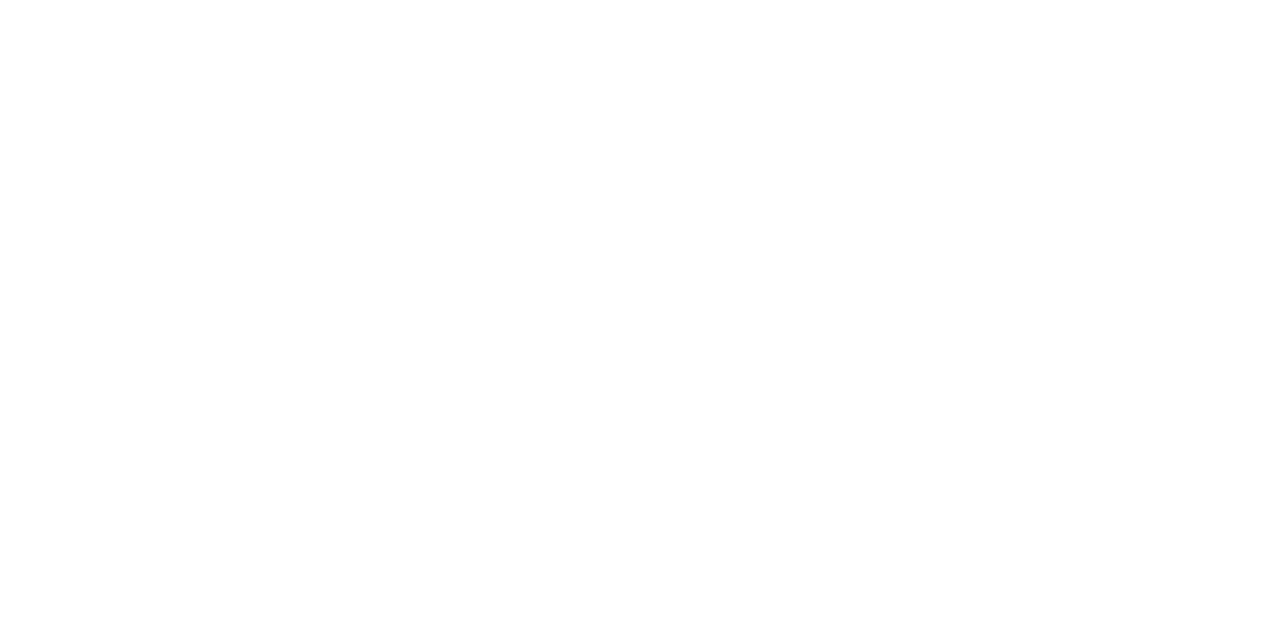
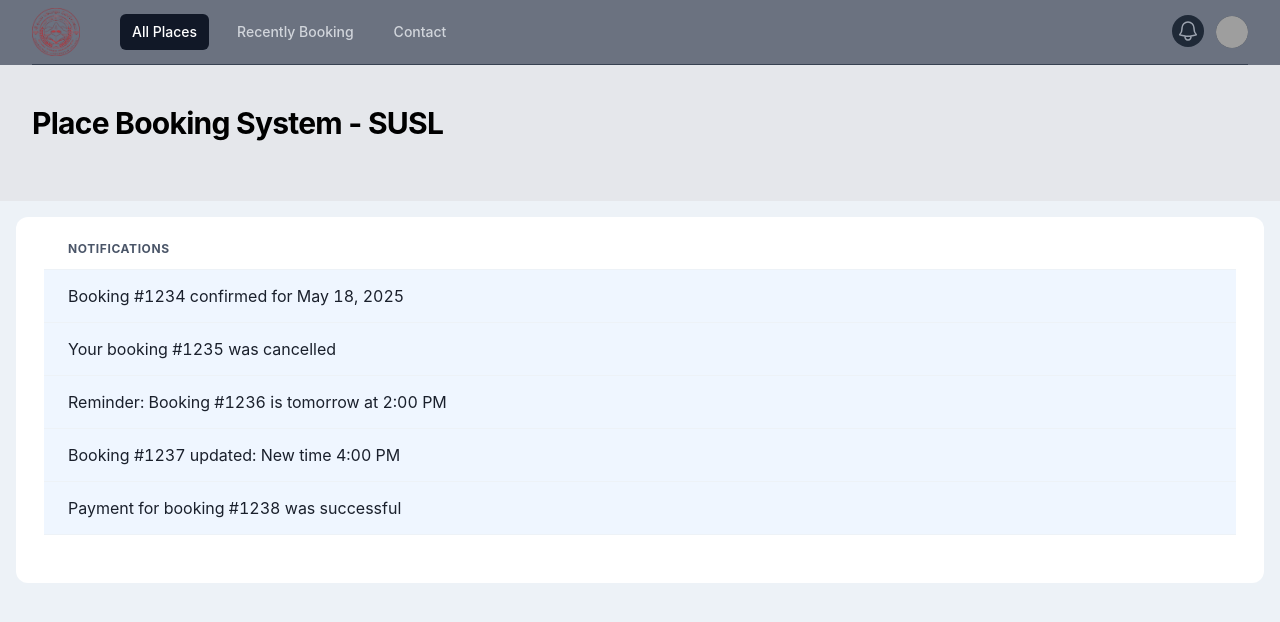
Before and after one commit to Chathurangi67herath/Place_Booking_System, a React (Create React App) app: page /notification in a window 1280 px wide. Before the commit this address had no page. Shown: the top 622 px of the page. Built offline with nearby package versions, Linux system fonts and the light colour scheme; grey boxes are pictures that could not be loaded.

Commit message:
CREATED => Notification Feature

```diff
--- a/package.json
+++ b/package.json
@@ -10,6 +10,7 @@
     "@emotion/styled": "^11.9.3",
     "@headlessui/react": "^2.2.0",
     "@heroicons/react": "^2.2.0",
+    "@material-tailwind/react": "^2.1.10",
     "@mobiscroll/react-lite": "^4.10.9",
     "@testing-library/jest-dom": "^5.16.4",
     "@testing-library/react": "^13.3.0",
--- a/src/App.js
+++ b/src/App.js
@@ -12,6 +12,7 @@
 import Login from "./Components/Login";
 import Register from "./Components/SignUp";
 import BookingCalendar from "./Components/BookingCalender";
+import NotificationList from "./Components/Notification";
 
 
 
@@ -29,6 +30,7 @@
           <Route exact path="/bookingCalender" element={<BookingCalendar />} />
           <Route exact path="/login" element={<Login />} />
           <Route exact path="/register" element={<Register />} />
+           <Route exact path="/notification" element={<NotificationList />} />
         </Routes>
       </Router>
     </ChakraProvider>
--- /dev/null
+++ b/src/Components/Notification.jsx
@@ -0,0 +1,148 @@
+// // NotificationList.jsx
+// import React from "react";
+// import { Card, List, ListItem, Badge, Button } from "@material-tailwind/react";
+// import NavBar from "../pages/NavBar";
+
+// // Example notification data
+// const notifications = [
+//   { id: 1, type: "success", message: "Booking #1234 confirmed for May 18, 2025" },
+//   { id: 2, type: "error", message: "Your booking #1235 was cancelled" },
+//   { id: 3, type: "warning", message: "Reminder: Booking #1236 is tomorrow at 2:00 PM" },
+//   { id: 4, type: "info", message: "Booking #1237 updated: New time 4:00 PM" },
+//   { id: 5, type: "success", message: "Payment for booking #1238 was successful" },
+// ];
+
+// // Optional: color mapping for notification types
+// const typeColors = {
+//   success: "bg-green-100 text-green-800",
+//   error: "bg-red-100 text-red-800",
+//   warning: "bg-yellow-100 text-yellow-800",
+//   info: "bg-blue-100 text-blue-800",
+// };
+
+// export default function NotificationList() {
+//   return (
+//     <>
+//       <NavBar></NavBar>
+//     <Card className="w-full max-w-md mx-auto mt-8 shadow-lg">
+//       <div className="items-center justify-between p-4 border-b">
+//         <h2 className="text-lg font-semibold">Notifications</h2>
+//         <Badge content={notifications.length} color="red">
+//           <Button size="sm" variant="text" className="!p-2">View All</Button>
+//         </Badge>
+//       </div>
+//       <List>
+//         {notifications.map((n) => (
+//           <ListItem key={n.id} className={`grid items-center gap-3 ${typeColors[n.type]} rounded mb-1`}>
+//             {/* You can add an icon here based on type if you want */}
+//             <span>{n.message}</span>
+//           </ListItem>
+//         ))}
+//       </List>
+//     </Card></>
+//   );
+// }
+import {
+  Box,
+  Center,
+  Spinner,
+  useColorModeValue,
+  VStack,
+} from "@chakra-ui/react";
+
+import {
+  Table,
+  TableContainer,
+  Tbody,
+  Td,
+  Th,
+  Thead,
+  Text,
+  Tr,
+} from "@chakra-ui/react";
+import axios from "axios";
+import { useEffect, useState } from "react";
+import NavBar from "../pages/NavBar";
+
+export default function NotificationList() {
+  const [datas, setDatas] = useState([]);
+  // useEffect(() => {
+  //   axios
+  //     .get(process.env.REACT_APP_SERVER_URL + "/getHistory")
+  //     .then(function (res) {
+  //       console.log(res.data);
+  //       setDatas(res.data);
+  //     });
+  // }, []);
+
+    useEffect(() => {
+      // Mock data instead of axios.get
+      const mockData = [
+
+         { id: 1, type: "success", message: "Booking #1234 confirmed for May 18, 2025" },
+  { id: 2, type: "error", message: "Your booking #1235 was cancelled" },
+  { id: 3, type: "warning", message: "Reminder: Booking #1236 is tomorrow at 2:00 PM" },
+  { id: 4, type: "info", message: "Booking #1237 updated: New time 4:00 PM" },
+  { id: 5, type: "success", message: "Payment for booking #1238 was successful" },
+      ];
+      setDatas(mockData);
+    }, []);
+
+  return (
+     <>
+          <NavBar></NavBar>
+    <Box
+      ml={{ base: 0 }}
+      bg={useColorModeValue("gray.100", "gray.900")}
+      p="4"
+      minH={"85vh"}
+    >
+      <Box
+        px="7"
+        pt="3"
+        pb="12"
+        borderRadius="xl"
+        bg={useColorModeValue("white", "gray.500")}
+      >
+        {datas.length === 0 ? (
+          <Center>
+            <VStack>
+              <Spinner
+                thickness="3px"
+                speed="0.65s"
+                size="lg"
+                emptyColor="gray.200"
+                color="blue.500"
+              >
+                {" "}
+              </Spinner>
+
+              <Text>Data is loading. Please wait...</Text>
+            </VStack>
+          </Center>
+        ) : (
+          <TableContainer>
+            <Table variant="simple">
+              <Thead>
+                <Tr>
+                  <Th className="">Notifications</Th>
+
+                </Tr>
+              </Thead>
+              <Tbody>
+                {datas.map((data) => {
+                  return (
+                    <Tr>
+                      <Td className="cursor-pointer bg-blue-50">{data.message}</Td>
+
+                    </Tr>
+                  );
+                })}
+              </Tbody>
+            </Table>
+          </TableContainer>
+        )}
+      </Box>
+    </Box>  </>
+  );
+}
--- a/src/pages/NavBar.jsx
+++ b/src/pages/NavBar.jsx
@@ -1,27 +1,27 @@
-import { Fragment } from 'react'
-import { Disclosure, Menu, Transition } from '@headlessui/react'
-import { Bars3Icon, BellIcon, XMarkIcon } from '@heroicons/react/24/outline'
+import { Fragment } from "react";
+import { Disclosure, Menu, Transition } from "@headlessui/react";
+import { Bars3Icon, BellIcon, XMarkIcon } from "@heroicons/react/24/outline";
 
 const user = {
-  name: 'Cham Herath',
-  email: 'heracham@gmail.com',
+  name: "Cham Herath",
+  email: "heracham@gmail.com",
   imageUrl:
-    'https://images.unsplash.com/photo-1472099645785-5658abf4ff4e?ixlib=rb-1.2.1&ixid=eyJhcHBfaWQiOjEyMDd9&auto=format&fit=facearea&facepad=2&w=256&h=256&q=80',
-}
+    "https://images.unsplash.com/photo-1472099645785-5658abf4ff4e?ixlib=rb-1.2.1&ixid=eyJhcHBfaWQiOjEyMDd9&auto=format&fit=facearea&facepad=2&w=256&h=256&q=80",
+};
 const navigation = [
-  { name: 'All Places', href: '/', current: true },
-  { name: 'Recently Booking', href: '/recentBookings', current: false },
+  { name: "All Places", href: "/", current: true },
+  { name: "Recently Booking", href: "/recentBookings", current: false },
   // { name: 'Booking Calendar', href: '/bookingCalender', current: false },
-  { name: 'Contact', href: '/contacts', current: false },
-]
+  { name: "Contact", href: "/contacts", current: false },
+];
 const userNavigation = [
-  { name: 'Your Profile', href: '#' },
-  { name: 'Settings', href: '#' },
-  { name: 'Sign out', href: '/login' },
-]
+  { name: "Your Profile", href: "#" },
+  { name: "Settings", href: "#" },
+  { name: "Sign out", href: "/login" },
+];
 
 function classNames(...classes) {
-  return classes.filter(Boolean).join(' ')
+  return classes.filter(Boolean).join(" ");
 }
 
 export default function NavBar() {
@@ -59,11 +59,11 @@
                                 href={item.href}
                                 className={classNames(
                                   item.current
-                                    ? 'bg-gray-900 text-white'
-                                    : 'text-gray-300 hover:bg-gray-700 hover:text-white',
-                                  'rounded-md px-3 py-2 text-sm font-medium'
+                                    ? "bg-gray-900 text-white"
+                                    : "text-gray-300 hover:bg-gray-700 hover:text-white",
+                                  "rounded-md px-3 py-2 text-sm font-medium"
                                 )}
-                                aria-current={item.current ? 'page' : undefined}
+                                aria-current={item.current ? "page" : undefined}
                               >
                                 {item.name}
                               </a>
@@ -73,14 +73,21 @@
                       </div>
                       <div className="hidden md:block">
                         <div className="flex items-center ml-4 md:ml-6">
+                          <a href="/notification">
                             <button
                               type="button"
                               className="relative p-1 text-gray-400 bg-gray-800 rounded-full hover:text-white focus:outline-none focus:ring-2 focus:ring-white focus:ring-offset-2 focus:ring-offset-gray-800"
                             >
                               <span className="absolute -inset-1.5" />
-                            <span className="sr-only">View notifications</span>
-                            <BellIcon className="w-6 h-6" aria-hidden="true" />
+                              <span className="sr-only">
+                                View notifications
+                              </span>
+                              <BellIcon
+                                className="w-6 h-6"
+                                aria-hidden="true"
+                              />
                             </button>
+                          </a>
 
                           {/* Profile dropdown */}
                           <Menu as="div" className="relative ml-3">
@@ -88,7 +95,11 @@
                               <Menu.Button className="relative flex items-center max-w-xs text-sm bg-gray-800 rounded-full focus:outline-none focus:ring-2 focus:ring-white focus:ring-offset-2 focus:ring-offset-gray-800">
                                 <span className="absolute -inset-1.5" />
                                 <span className="sr-only">Open user menu</span>
-                                <img className="w-8 h-8 rounded-full" src={user.imageUrl} alt="" />
+                                <img
+                                  className="w-8 h-8 rounded-full"
+                                  src={user.imageUrl}
+                                  alt=""
+                                />
                               </Menu.Button>
                             </div>
                             <Transition
@@ -107,8 +118,8 @@
                                       <a
                                         href={item.href}
                                         className={classNames(
-                                          active ? 'bg-gray-100' : '',
-                                          'block px-4 py-2 text-sm text-gray-700'
+                                          active ? "bg-gray-100" : "",
+                                          "block px-4 py-2 text-sm text-gray-700"
                                         )}
                                       >
                                         {item.name}
@@ -127,9 +138,15 @@
                           <span className="absolute -inset-0.5" />
                           <span className="sr-only">Open main menu</span>
                           {open ? (
-                            <XMarkIcon className="block w-6 h-6" aria-hidden="true" />
+                            <XMarkIcon
+                              className="block w-6 h-6"
+                              aria-hidden="true"
+                            />
                           ) : (
-                            <Bars3Icon className="block w-6 h-6" aria-hidden="true" />
+                            <Bars3Icon
+                              className="block w-6 h-6"
+                              aria-hidden="true"
+                            />
                           )}
                         </Disclosure.Button>
                       </div>
@@ -145,10 +162,12 @@
                         as="a"
                         href={item.href}
                         className={classNames(
-                          item.current ? 'bg-gray-900 text-white' : 'text-gray-300 hover:bg-gray-700 hover:text-white',
-                          'block rounded-md px-3 py-2 text-base font-medium'
+                          item.current
+                            ? "bg-gray-900 text-white"
+                            : "text-gray-300 hover:bg-gray-700 hover:text-white",
+                          "block rounded-md px-3 py-2 text-base font-medium"
                         )}
-                        aria-current={item.current ? 'page' : undefined}
+                        aria-current={item.current ? "page" : undefined}
                       >
                         {item.name}
                       </Disclosure.Button>
@@ -157,11 +176,19 @@
                   <div className="pt-4 pb-3 border-t border-gray-700">
                     <div className="flex items-center px-5">
                       <div className="flex-shrink-0">
-                        <img className="w-10 h-10 rounded-full" src={user.imageUrl} alt="" />
+                        <img
+                          className="w-10 h-10 rounded-full"
+                          src={user.imageUrl}
+                          alt=""
+                        />
                       </div>
                       <div className="ml-3">
-                        <div className="text-base font-medium leading-none text-white">{user.name}</div>
-                        <div className="text-sm font-medium leading-none text-gray-400">{user.email}</div>
+                        <div className="text-base font-medium leading-none text-white">
+                          {user.name}
+                        </div>
+                        <div className="text-sm font-medium leading-none text-gray-400">
+                          {user.email}
+                        </div>
                       </div>
                       <button
                         type="button"
@@ -191,7 +218,9 @@
           </Disclosure>
           <header className="py-10">
             <div className="px-4 mx-auto max-w-7xl sm:px-6 lg:px-8">
-              <h1 className="text-3xl font-bold tracking-tight text-black">Place Booking System - SUSL</h1>
+              <h1 className="text-3xl font-bold tracking-tight text-black">
+                Place Booking System - SUSL
+              </h1>
             </div>
           </header>
         </div>
@@ -203,5 +232,5 @@
         </main>  */}
       </div>
     </>
-  )
+  );
 }
```
Lines whose indentation alone changed are shown as unchanged.
